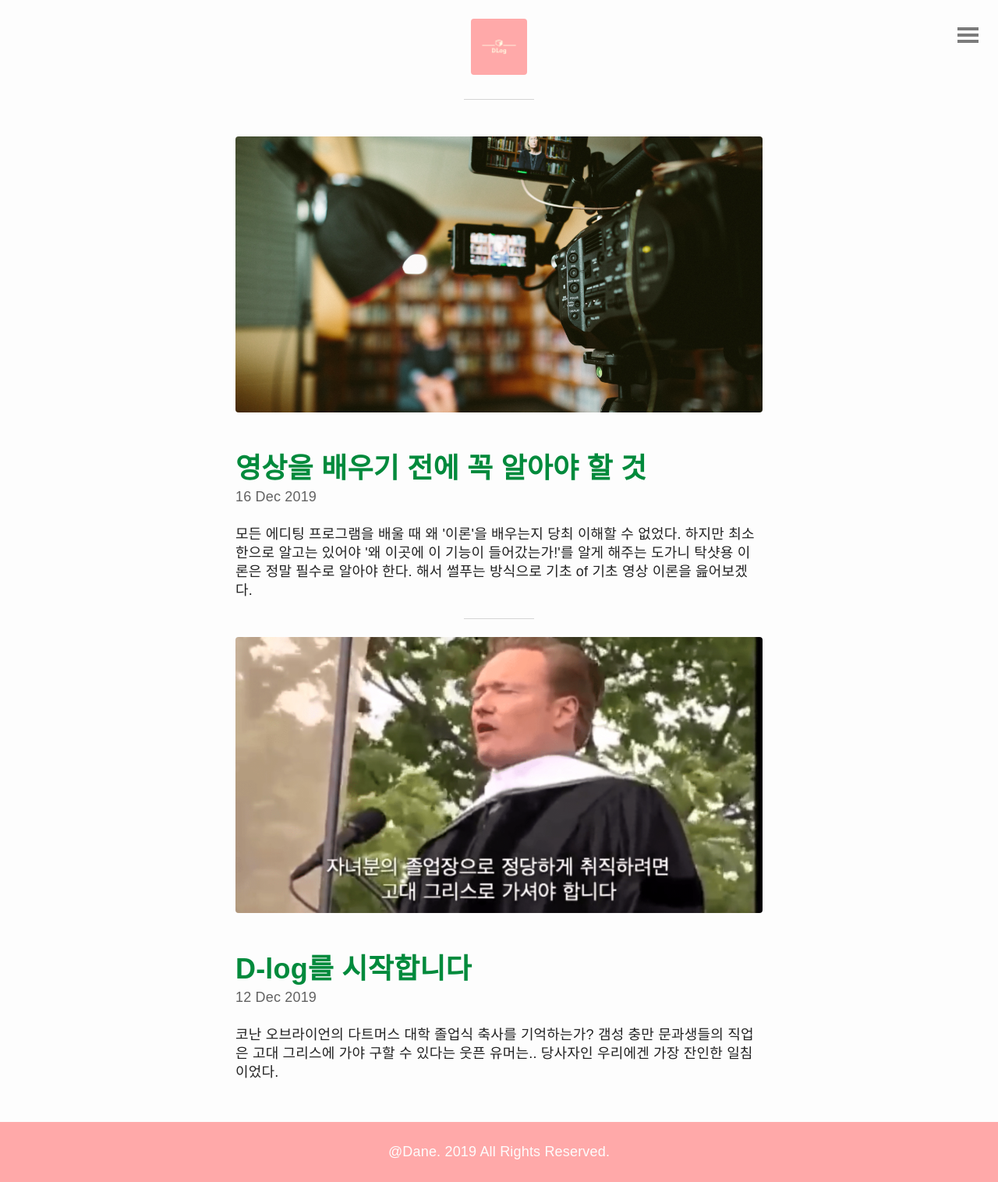
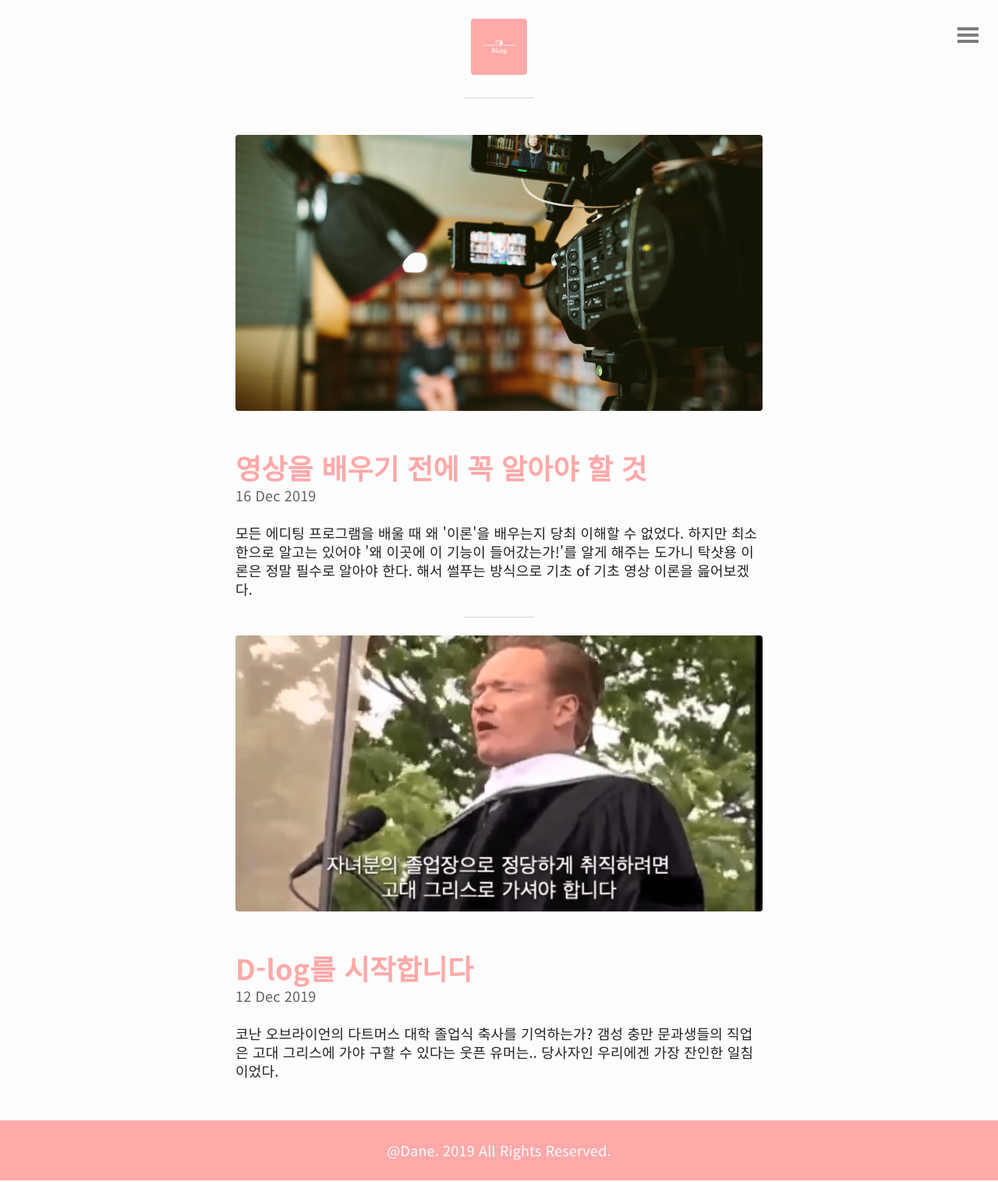
Before and after one commit to Dane10st/danelog, a Jekyll site: the page built from index.html, in a window 1280 px wide. Shown: the whole page at 78% size. Built offline with Jekyll 4.4.1, drawn with Linux system fonts in a browser that asks for light colours; some web fonts are replaced; the list of posts is cut into pages by our own code.

Commit message:
네이버 검색 엔진 등록 완료

```diff
--- a/_includes/head.html
+++ b/_includes/head.html
@@ -3,6 +3,7 @@
 	<meta charset="UTF-8"/>
 	<meta name="viewport" content="width=device-width, initial-scale=1.0, maximum-scale=1">
 	<meta name="generator" content="Jekyll">
+
 
 	<title>
 		{%if page.title %}
@@ -91,4 +92,5 @@
 		<meta name="theme-color" content="#ffffff">
 	<!-- Icon End -->
 
+	<meta name="naver-site-verification" content="d726f120f31bb189f5a7f2b9f4240886a814078b"/>
 </head>
--- a/_includes/nav-footer.html
+++ b/_includes/nav-footer.html
@@ -1,4 +1,4 @@
-<footer>
+<footer style="background:#FFA9A9">
 
 	<span>version {{ site.version }}</span>
 
--- a/_sass/base.scss
+++ b/_sass/base.scss
@@ -18,7 +18,7 @@ html, body, h1, h2, h3, h4, h5, h6, p, ul, ol, li, img {
 
 /*- Base color -*/
 
-$main-color: #008A3C;
+$main-color: #FFA9A9;
 $background-color: #FDFDFD;
 $text-color: #222222;
 
--- a/_sass/typography.scss
+++ b/_sass/typography.scss
@@ -3,10 +3,10 @@
 // Based on the typographic scale: 12, 14, 16, 18, 21, 24, 36, 48, 60, 72.
 //
 
-@import url('https://cdn.jsdelivr.net/gh/projectnoonnu/noonfonts_eight@1.0/DOSGothic.woff');
+@import url('https://fonts.googleapis.com/css?family=Noto+Sans+KR:400,700,900&display=swap&subset=korean');
 
 body {
-	font-family: 'DOSGothic', sans-serif;
+	font-family: 'Noto Sans KR', sans-serif;
 	letter-spacing: 0.01em;
 }
 
--- /dev/null
+++ b/robots.txt
@@ -0,0 +1,4 @@
+User-agent: *
+Allow: /
+
+Sitemap: https://dane-log10.kr/sitemap.xml
```
Also changed, not shown: 8 other files. Lines whose indentation alone changed are shown as unchanged.
